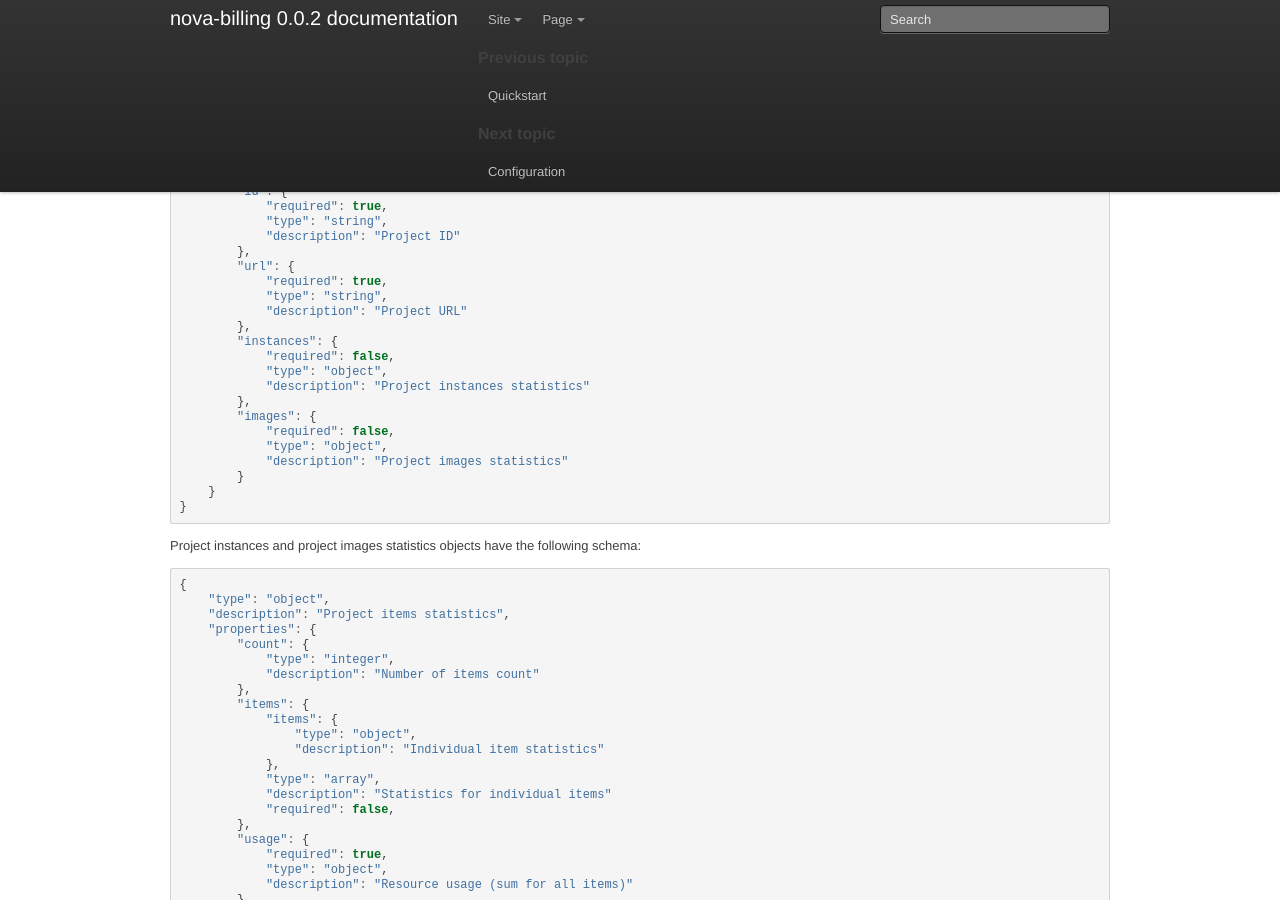
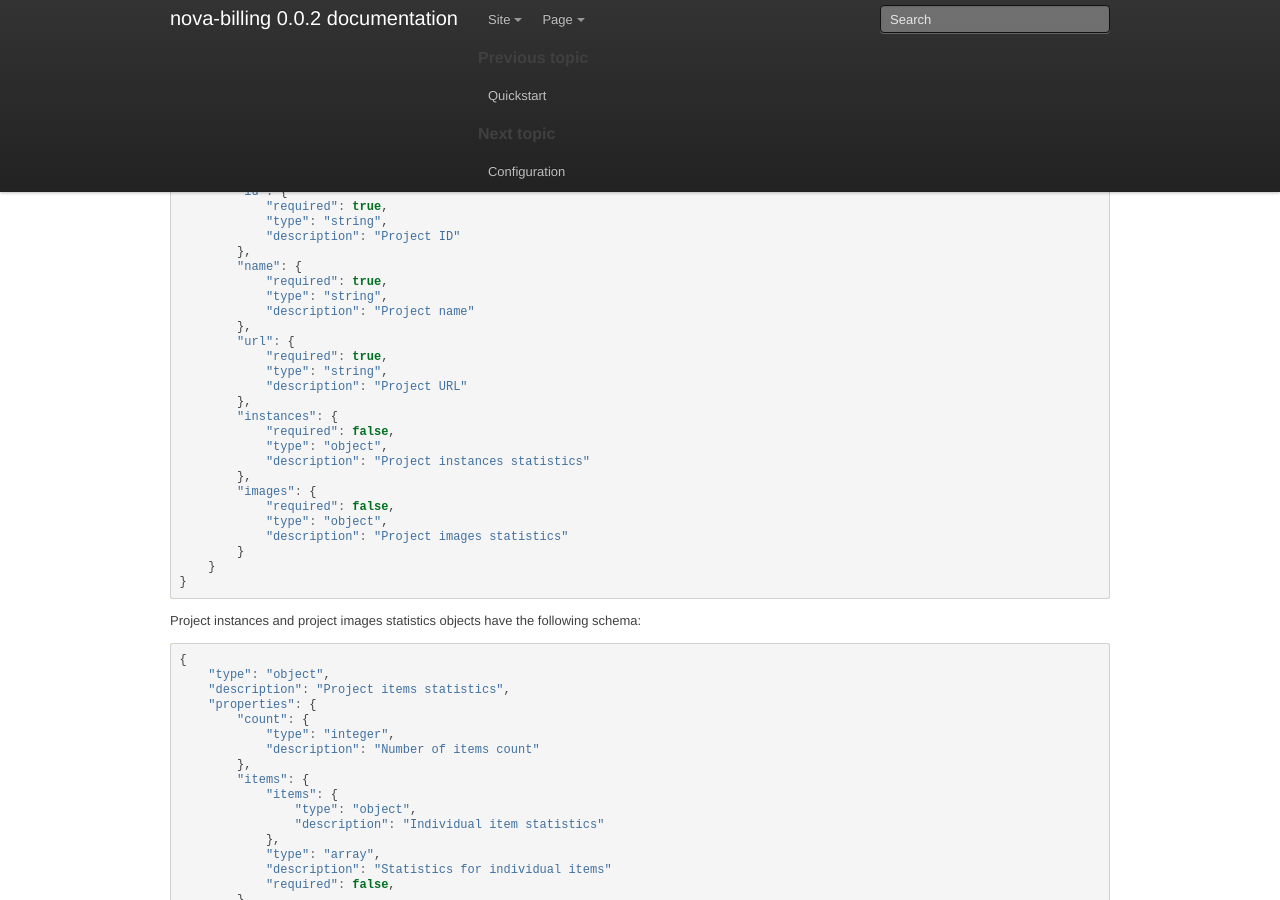
Before and after one commit to griddynamics/nova-billing, a Sphinx documentation site: the page built from doc/source/restapi.rst, in a window 1280 px wide and 900 px high, scrolled down 1626 px. Built offline with Sphinx 7.4.7, drawn with Linux system fonts in a browser that asks for light colours; pages that are not in the unit, such as notebooks, are missing from menus; some of the changed text lies outside the part shown.

Commit message:
Return tenant name

```diff
--- a/doc/source/quickstart.rst
+++ b/doc/source/quickstart.rst
@@ -40,6 +40,7 @@ Its output should look like this:
                     }
                 },
                 "id": "1",
+                "name": "systenant",
                 "url": "http://127.0.0.1:8787/projects/systenant"
             }
         ]
--- a/doc/source/restapi.rst
+++ b/doc/source/restapi.rst
@@ -133,6 +133,11 @@ Project statistics object has the following schema:
                 "required": true,
                 "type": "string",
                 "description": "Project ID"
+            },
+            "name": {
+                "required": true,
+                "type": "string",
+                "description": "Project name"
             },
             "url": {
                 "required": true,
@@ -286,6 +291,7 @@ Instances statistics for ``1`` project on 2011 year:
                     }
                 },
                 "id": "1",
+                "name": "systenant",
                 "url": "http://127.0.0.1:8787/projects/1"
             }
         ]
@@ -311,6 +317,7 @@ Instances statistics for all projects on December, 2011:
                     }
                 },
                 "id": "1",
+                "name": "systenant",
                 "url": "http://127.0.0.1:8787/projects/1"
             },
             {
@@ -319,6 +326,7 @@ Instances statistics for all projects on December, 2011:
                     "usage": {}
                 },
                 "id": "2",
+                "name": "tenant2",
                 "url": "http://127.0.0.1:8787/projects/2"
             }
         ]
@@ -383,6 +391,7 @@ Images statistics (long form) for project 2 on from 2011-01-01 00:00:00 till 201
                     }
                 },
                 "id": "2",
+                "name": "tenant2",
                 "url": "http://127.0.0.1:8787/projects/2"
             }
         ]
```
Also changed, not shown: 4 other files.
